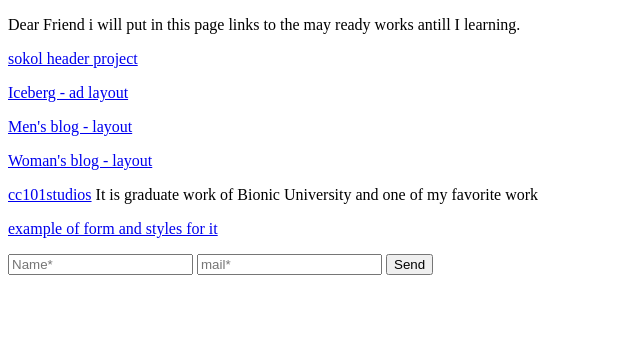
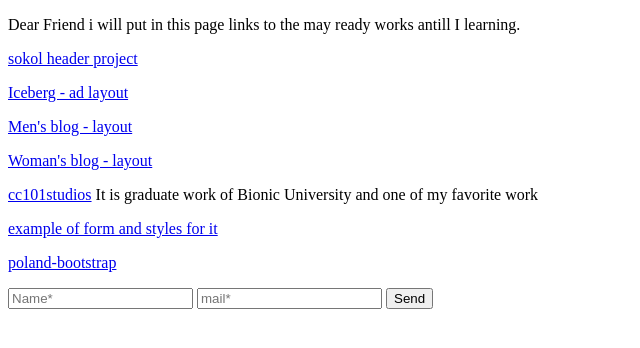
Before and after one commit to 0smir/0smir.github.io, a plain HTML site: page index.html in a window 1280 px wide. Shown: the whole page, without its empty margins (0-640 px from the left). Drawn offline with nearby package versions, Linux system fonts and the light colour scheme.

Commit message:
add link for example of work poland-bootstrap

```diff
--- a/index.html
+++ b/index.html
@@ -28,7 +28,7 @@
 <p>
 	<a href="form">example of form and styles for it</a>
 </p>
-<p><a href="poland-bootstrap"></a></p>
+<p><a href="poland-bootstrap">poland-bootstrap</a></p>
 
 <form id="myForm" action="#" method="POST">
 	<input type="text" name="name" placeholder="Name*">
```
